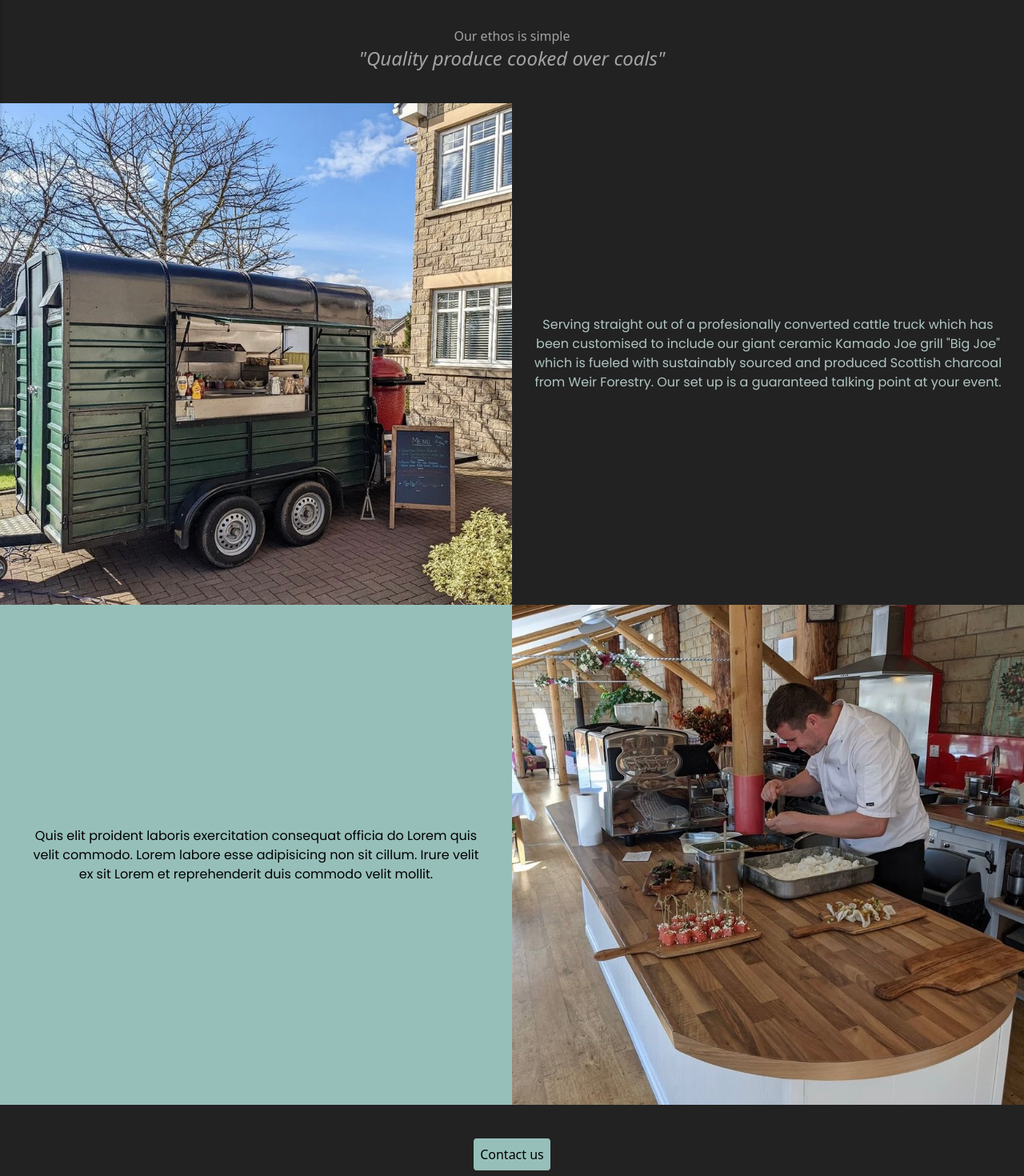
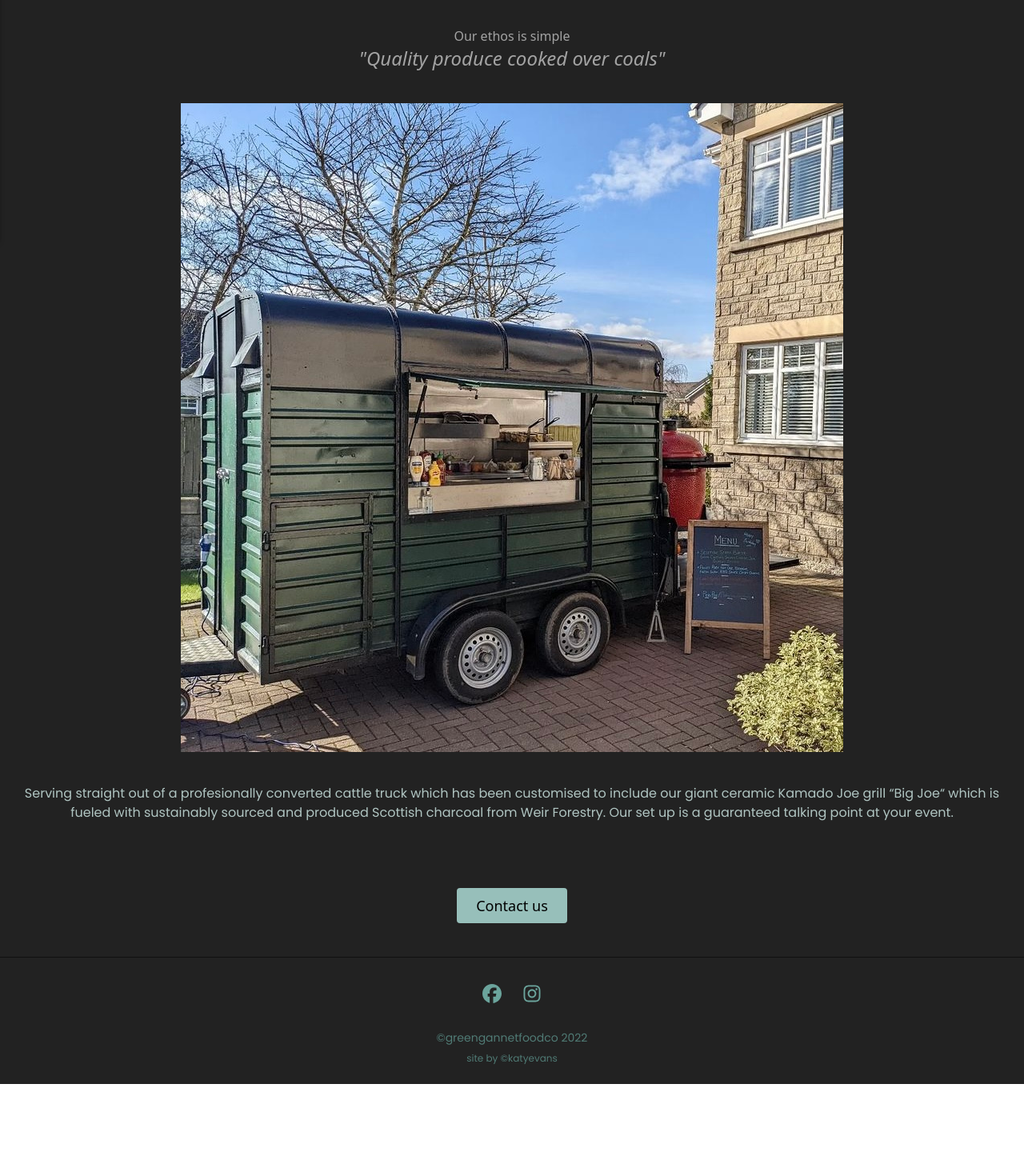
Before and after one commit to katy-evans/gg, a Next.js app: page / in a window 1280 px wide. Shown: the part 500-1970 px from the top of the page at 80% size. After the commit the page ends 1855 px from the top, so only its background shows below. Built offline with nearby package versions, Linux system fonts and the light colour scheme; a web font is replaced by a local one.

Commit message:
added new white logo to hamburger menu, removed old images

```diff
--- a/components/Button/index.js
+++ b/components/Button/index.js
@@ -8,7 +8,7 @@ const Button = () => {
 				{/* <button className="bg-gannet-400 p-2 border-2 border-[#222] rounded-md hover:bg-gannet-600 hover:text-gannet-200 hover:border-gannet-200 transition duration-300 ease-in-out">Contact button here?
 				</button> */}
 				<Link href="/contact">
-					<a className="bg-gannet-400 p-2 border-2 border-[#222] rounded-md hover:bg-gannet-600 hover:text-gannet-200 hover:border-gannet-200 transition duration-300 ease-in-out">Contact us</a>
+					<a className="bg-gannet-400 px-6 p-2 border-2 border-[#222] rounded-md hover:bg-gannet-600 hover:text-gannet-200 transition duration-300 ease-in-out text-lg">Contact us</a>
 				</Link>
 			</div>
 		</div>
--- a/components/Landing/index.js
+++ b/components/Landing/index.js
@@ -50,7 +50,7 @@ const Landing = () => {
             </div>
           </div>
 
-          <div className="col-span-2 md:col-span-1 text-center mx-4 md:mx-0">
+          <div className="col-span-2 text-center mx-auto">
             <div className="flex justify-center items-center">
               <div className="w-full">
                 <img
@@ -62,11 +62,11 @@ const Landing = () => {
             </div>
           </div>
 
-          <div className="col-span-2 md:col-span-1 flex justify-center items-center text-center m-4 py-6 text-[#b0c5c2] font-display">
+          <div className="col-span-2 flex justify-center items-center text-center m-4 py-6 text-[#b0c5c2] font-display">
             <p>
               Serving straight out of a profesionally converted cattle truck
               which has been customised to include our giant ceramic Kamado Joe
-              grill "Big Joe" which is fueled with sustainably sourced and
+              grill &ldquo;Big Joe&ldquo; which is fueled with sustainably sourced and
               produced Scottish charcoal from Weir Forestry. Our set up is a
               guaranteed talking point at your event.
             </p>
@@ -74,9 +74,9 @@ const Landing = () => {
         </div>
       </section>
 
-      <section className="bg-gannet-400 p-2 md:p-0">
+      {/* <section className="bg-gannet-400 p-2 md:p-0">
         <div className="grid grid-cols-2 h-full">
-          {/* <div className="grid grid-cols-2 gap-4 md:gap-8 h-full"> */}
+
           <div className="col-span-2 md:col-span-1 flex justify-center items-center text-center">
             <p className="p-8 font-display">
               Quis elit proident laboris exercitation consequat officia do Lorem
@@ -98,7 +98,7 @@ const Landing = () => {
             </div>
           </div>
         </div>
-      </section>
+      </section> */}
 
       <Button />
     </div>
--- a/components/Nav/index.js
+++ b/components/Nav/index.js
@@ -184,7 +184,7 @@ function MobileNav({open, setOpen}) {
           {" "}
           <div className="">
             <img
-              src="/images/greengannetlogo.png"
+              src="/images/ggwlogo.png"
               alt="green gannet logo"
               width="65"
               height="65"
--- a/styles/globals.css
+++ b/styles/globals.css
@@ -8,5 +8,5 @@
 @tailwind utilities;
 
 li {
-	padding: 3px;
+	padding: 5px;
 }
```
Also changed, not shown: public/images/ggwlogo.png (added), public/images/trailer2.jpg (added).
